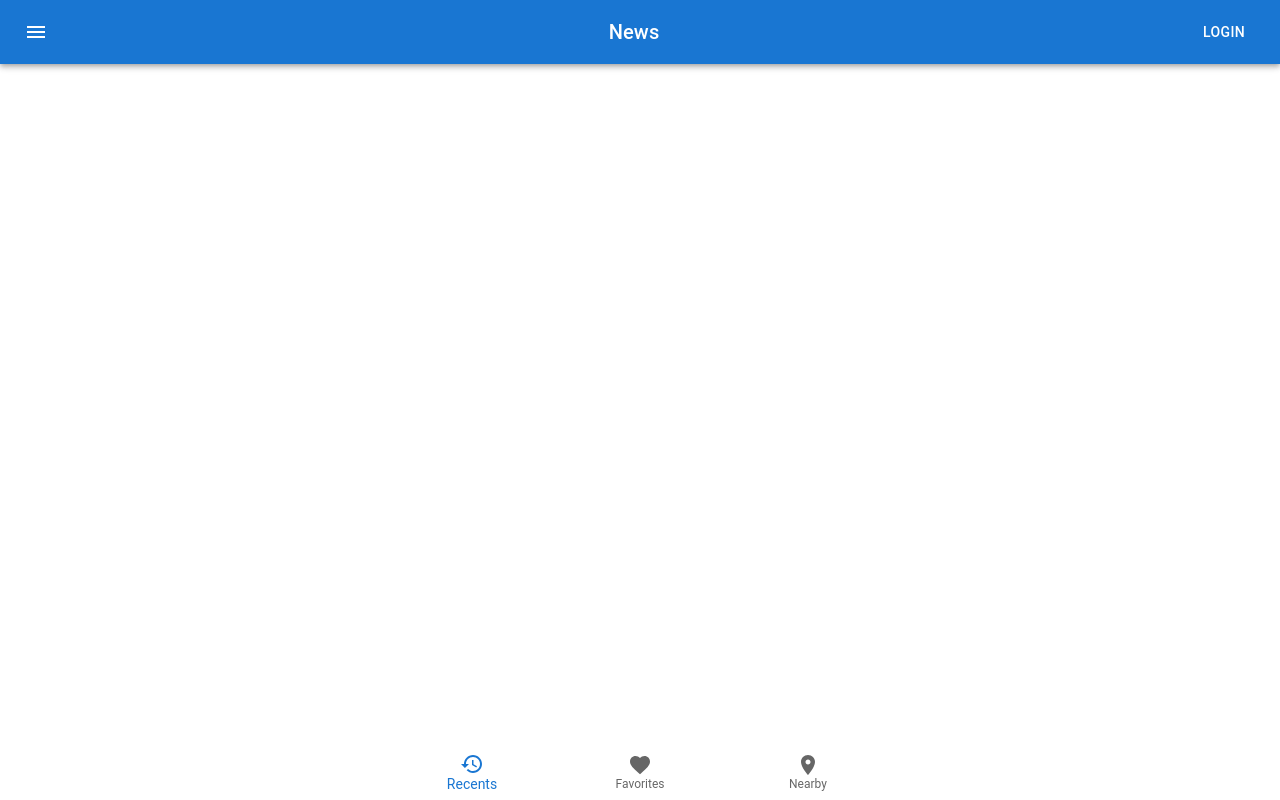
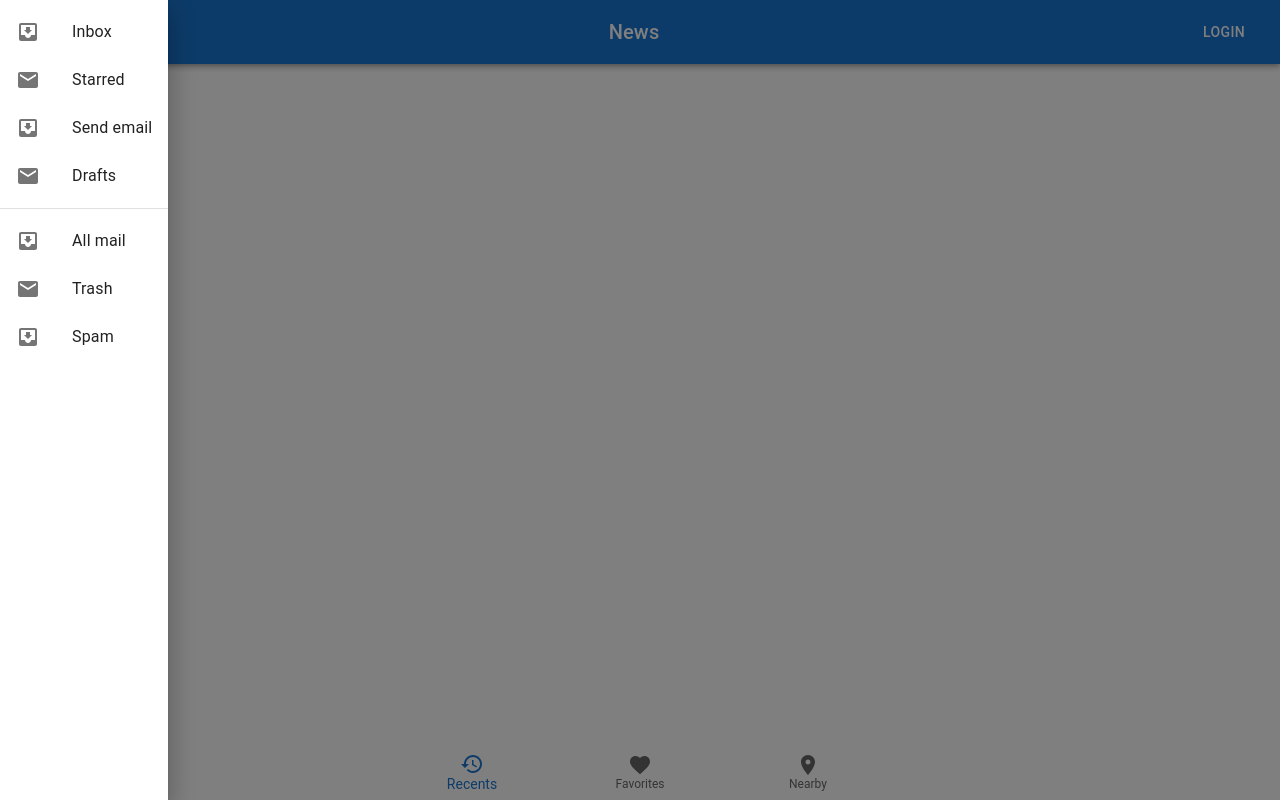
Before and after one commit to mychoice2018/muruganfinance, a React (Create React App) app: page / in a window 1280 px wide. Both pictures are taken after a click on the button "menu". Built offline with nearby package versions, Linux system fonts and the light colour scheme.

Commit message:
drawer added

```diff
--- /dev/null
+++ b/src/components/drawer/index.js
@@ -0,0 +1,69 @@
+import * as React from 'react';
+import Box from '@mui/material/Box';
+import Drawer from '@mui/material/Drawer';
+import Button from '@mui/material/Button';
+import List from '@mui/material/List';
+import Divider from '@mui/material/Divider';
+import ListItem from '@mui/material/ListItem';
+import ListItemIcon from '@mui/material/ListItemIcon';
+import ListItemText from '@mui/material/ListItemText';
+import InboxIcon from '@mui/icons-material/MoveToInbox';
+import MailIcon from '@mui/icons-material/Mail';
+
+export default function LeftDrawer(props) {
+  const { isOpenDrawer, toggleOpenDrawer } = props;
+  const [state, setState] = React.useState(false);
+
+  const toggleDrawer = (open) => {
+    setState(open);
+    toggleOpenDrawer();
+  };
+
+  React.useEffect(() => {
+    isOpenDrawer && setState(isOpenDrawer);
+  }, [isOpenDrawer]);
+
+  const list = () => (
+    <Box
+      role='presentation'
+      onClick={() => toggleDrawer(false)}
+      onKeyDown={() => toggleDrawer(false)}
+    >
+      <List>
+        {['Inbox', 'Starred', 'Send email', 'Drafts'].map((text, index) => (
+          <ListItem button key={text}>
+            <ListItemIcon>
+              {index % 2 === 0 ? <InboxIcon /> : <MailIcon />}
+            </ListItemIcon>
+            <ListItemText primary={text} />
+          </ListItem>
+        ))}
+      </List>
+      <Divider />
+      <List>
+        {['All mail', 'Trash', 'Spam'].map((text, index) => (
+          <ListItem button key={text}>
+            <ListItemIcon>
+              {index % 2 === 0 ? <InboxIcon /> : <MailIcon />}
+            </ListItemIcon>
+            <ListItemText primary={text} />
+          </ListItem>
+        ))}
+      </List>
+    </Box>
+  );
+
+  return (
+    <div>
+      <React.Fragment key={'left'}>
+        <Drawer
+          anchor={'left'}
+          open={state}
+          onClose={() => toggleDrawer(false)}
+        >
+          {list()}
+        </Drawer>
+      </React.Fragment>
+    </div>
+  );
+}
--- a/src/components/layout/index.js
+++ b/src/components/layout/index.js
@@ -7,8 +7,10 @@ import Button from '@mui/material/Button';
 import IconButton from '@mui/material/IconButton';
 import MenuIcon from '@mui/icons-material/Menu';
 import BottomNavigation from '../bottomNavigation';
+import Drawer from '../drawer';
 
 export default function ButtonAppBar() {
+  const [isOpenDrawer, setIsOpenDrawer] = React.useState(false);
   return (
     <Box sx={{ flexGrow: 1 }}>
       <AppBar position='static'>
@@ -19,6 +21,7 @@ export default function ButtonAppBar() {
             color='inherit'
             aria-label='menu'
             sx={{ mr: 2 }}
+            onClick={() => setIsOpenDrawer(true)}
           >
             <MenuIcon />
           </IconButton>
@@ -28,6 +31,12 @@ export default function ButtonAppBar() {
           <Button color='inherit'>Login</Button>
         </Toolbar>
       </AppBar>
+      <Drawer
+        isOpenDrawer={isOpenDrawer}
+        toggleOpenDrawer={() => {
+          setIsOpenDrawer(false);
+        }}
+      />
       <BottomNavigation></BottomNavigation>
     </Box>
   );
```
